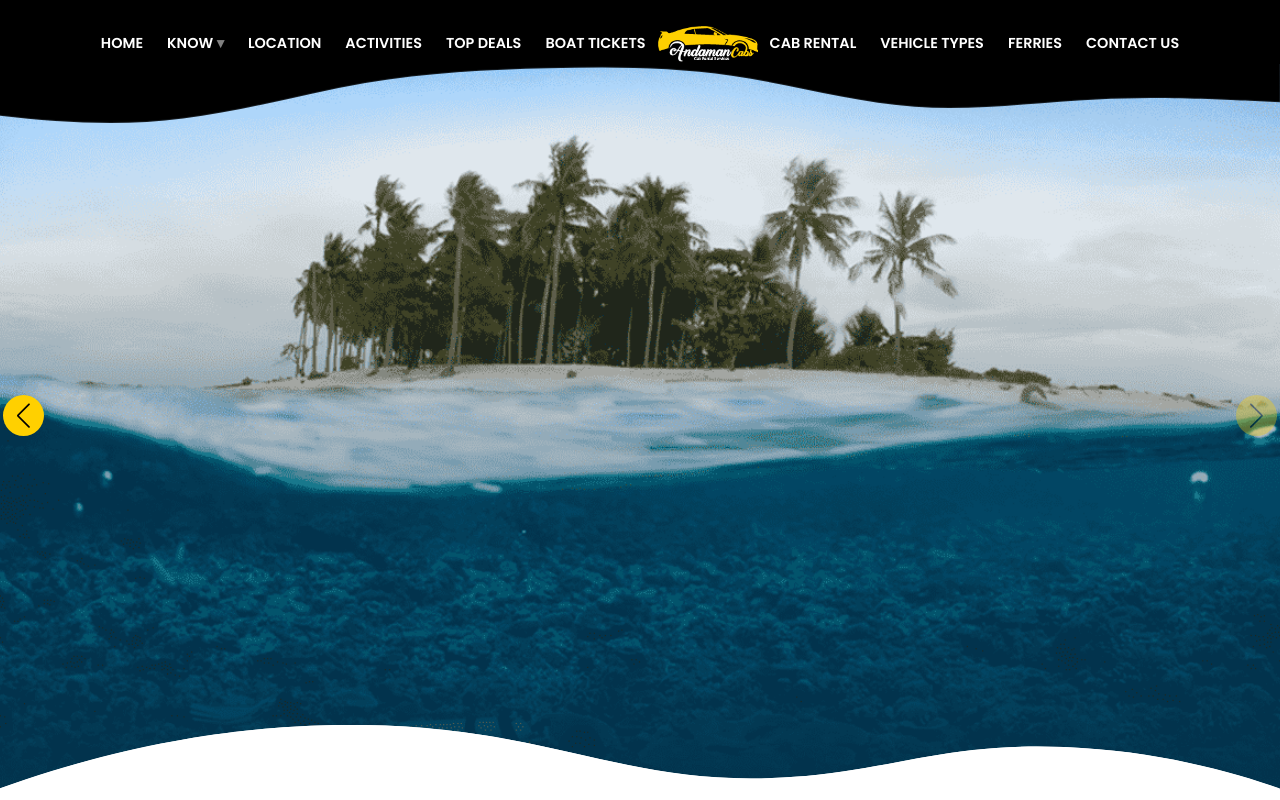
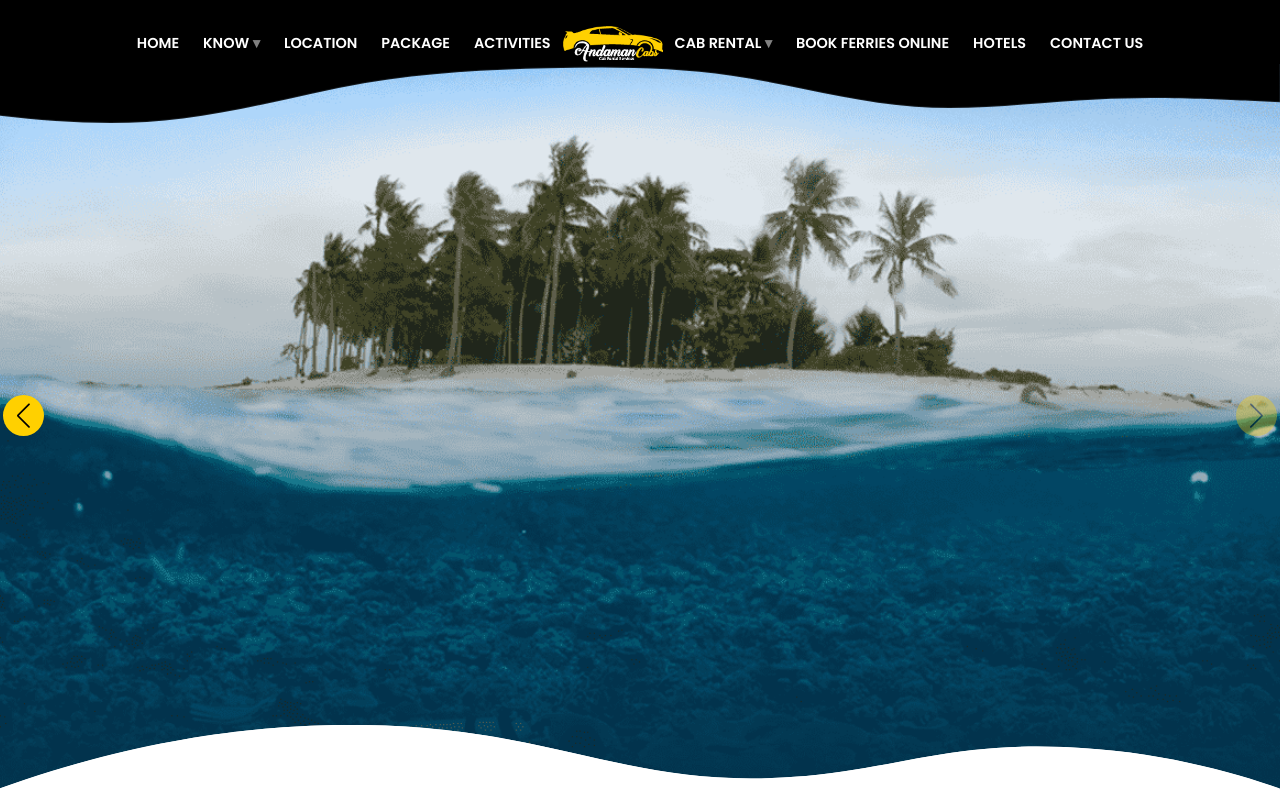
Before and after one commit to umeshbedi/andamancabs, a Next.js app: page / in a window 1280 px wide. Shown: the top 800 px of the page. Built offline with nearby package versions, Linux system fonts and the light colour scheme.

Commit message:
navbar updated

```diff
--- a/components/layout/navbar/DesktopNav.jsx
+++ b/components/layout/navbar/DesktopNav.jsx
@@ -2,6 +2,7 @@ import React from 'react'
 import { MegaMenu, SimpleMenu } from './Menu'
 import { menu } from '@/components/lib/data'
 import Image from 'next/image'
+import Dropdown from './Dropdown'
 
 export default function DesktopNav() {
     return (
@@ -9,29 +10,26 @@ export default function DesktopNav() {
             <ul className='flex items-center justify-center'>
                 <SimpleMenu title="HOME" url="/" />
                 <MegaMenu title="KNOW">
-                    <ul>
-                        {menu.knowItems.map((item, index) => (
-                            <li key={index} className='hover:bg-[var(--primary)] transition duration-1000 ease px-6 py-2 rounded-xl text-nowrap'>
-                                <a href={item.url}>{item.title}</a>
-                            </li>
-                        ))}
-                    </ul>
+                    <Dropdown menu={menu.knowItems} />
                 </MegaMenu>
-                <SimpleMenu title="LOCATION" url="/bookings" />
-                <SimpleMenu title="ACTIVITIES" url="/contact" />
-                <SimpleMenu title="TOP DEALS" url="/blog" />
-                <SimpleMenu title="BOAT TICKETS" url="/login" />
+                <SimpleMenu title="LOCATION" url="#" />
+                <SimpleMenu title="PACKAGE" url="#" />
 
+                <SimpleMenu title="ACTIVITIES" url="#" />
                 <li>
                     <div className="h-10 relative w-[100px]">
                         <Image alt='andamancabs logo' src={"/img/logos/logo-yellow.png"} fill className='object-contain' />
                     </div>
                 </li>
 
-                <SimpleMenu title="CAB RENTAL" url="/register" />
-                <SimpleMenu title="VEHICLE TYPES" url="/admin" />
-                <SimpleMenu title="FERRIES" url="/admin" />
-                <SimpleMenu title="CONTACT US" url="/admin" />
+                <MegaMenu title={"CAB RENTAL"}>
+                    <Dropdown menu={menu.cabRentals} />
+                </MegaMenu>
+
+                {/* <SimpleMenu title="VEHICLE TYPES" url="/admin" /> */}
+                <SimpleMenu title="BOOK FERRIES ONLINE" url="/online-ferry-booking" />
+                <SimpleMenu title="HOTELS" url="/contact-us" />
+                <SimpleMenu title="CONTACT US" url="/contact-us" />
             </ul>
         </nav>
     )
--- /dev/null
+++ b/components/layout/navbar/Dropdown.jsx
@@ -0,0 +1,13 @@
+import React from 'react'
+
+export default function Dropdown({ menu }) {
+    return (
+        <ul>
+            {menu.map((item, index) => (
+                <li key={index} className='hover:bg-[var(--primary)] transition duration-1000 ease px-6 py-2 rounded-xl text-nowrap'>
+                    <a href={item.url}>{item.title}</a>
+                </li>
+            ))}
+        </ul>
+    )
+}
--- a/components/lib/data.js
+++ b/components/lib/data.js
@@ -5,5 +5,10 @@ export const menu = {
         { title: `Do's & Dont's`, url: "/know/dos-and-donts" },
         { title: "Fun Facts", url: "/know/fun-facts" },
         { title: "Cancellation Policy", url: "/know/cancellation-policy" }
-    ]
+    ],
+    cabRentals: [
+        { title: "Cabs in Port Blair", url: "/cabs/cabs-in-port-blair" },
+        { title: "Cabs in Havelock Island", url: "/cabs/cabs-in-havelock" },
+        { title: "Cabs in  Neil Island", url: "/cabs/cabs-in-neil" }
+    ],
 }
```
